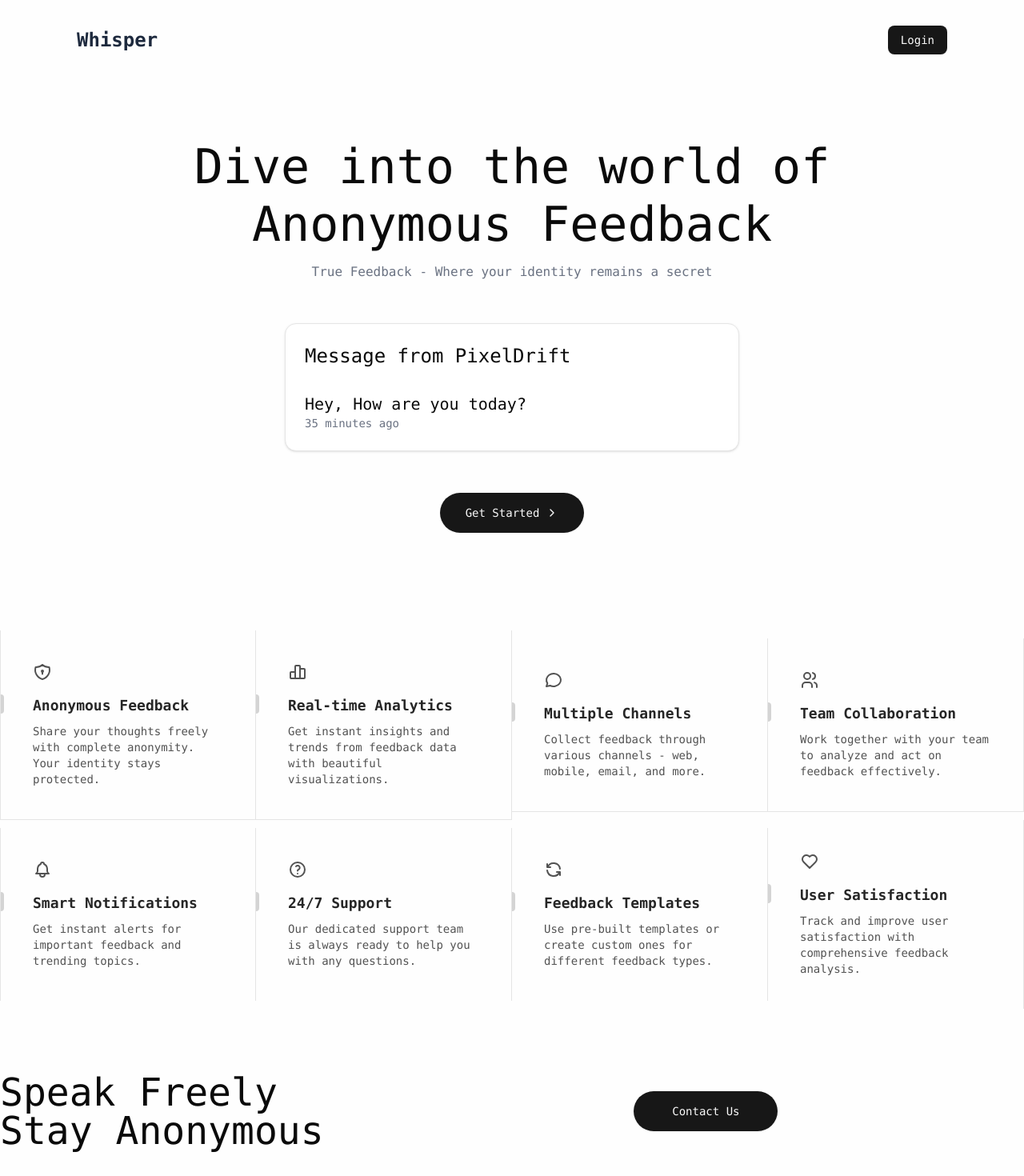
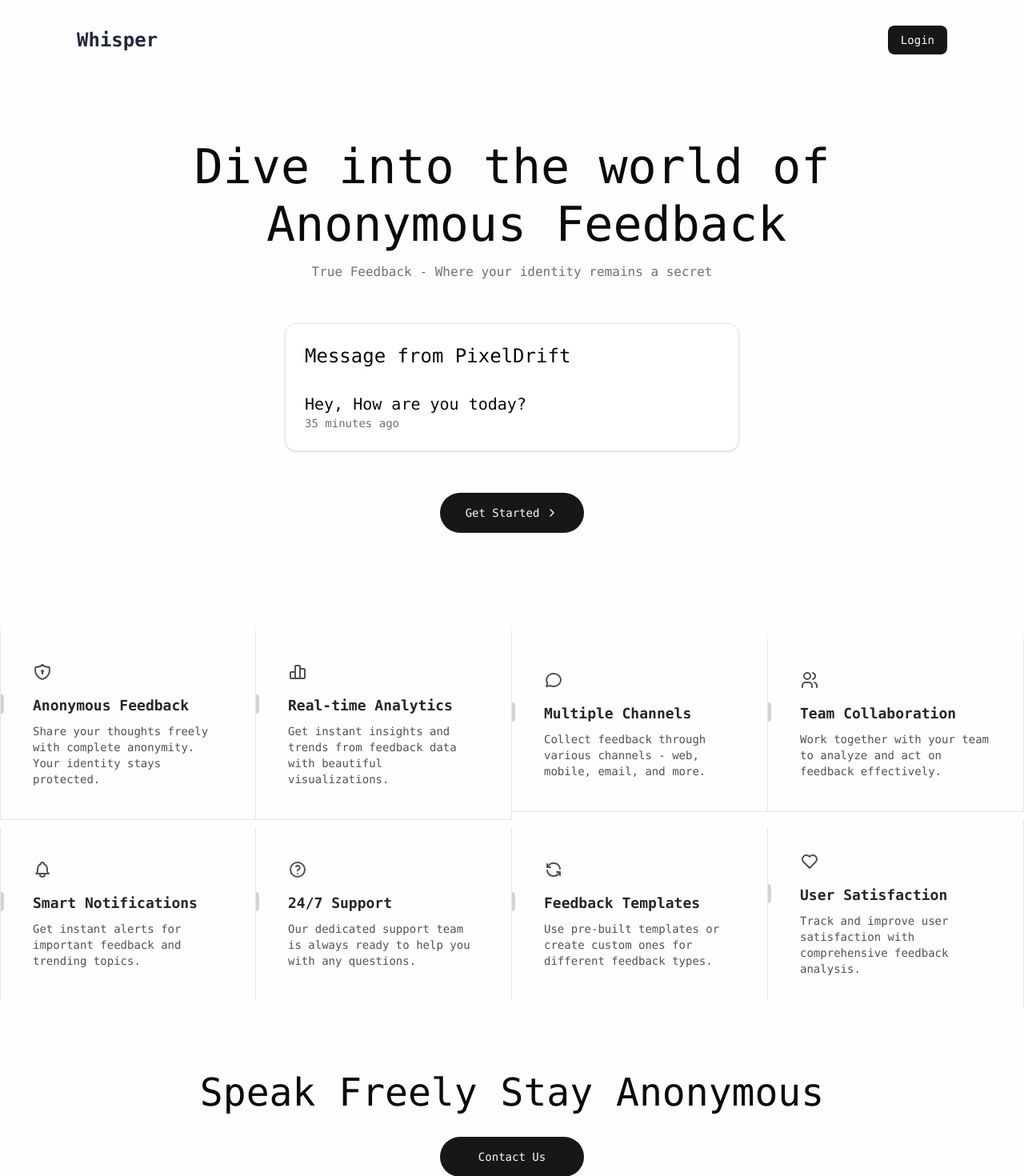
Before and after one commit to nilavtalukdar06/whisper, a Next.js app: page / in a window 1280 px wide. Shown: the top 1470 px of the page at 80% size. Built offline with nearby package versions, Linux system fonts and the light colour scheme.

Commit message:
fixed some minor ui breaks

```diff
--- a/app/page.js
+++ b/app/page.js
@@ -11,7 +11,7 @@ export default function Home() {
       <Navbar />
       <HeroSection />
       <FeaturesSection />
-      <div className="my-10 flex justify-center items-center gap-y-4">
+      <div className="my-10 flex flex-col justify-center items-center gap-y-8">
         <p className="text-3xl sm:text-5xl font-medium">
           Speak Freely Stay Anonymous
         </p>
--- a/components/hero-section.jsx
+++ b/components/hero-section.jsx
@@ -7,12 +7,7 @@ import Link from "next/link";
 export default function HeroSection() {
   return (
     <section className="max-w-4xl my-8 mx-auto p-10">
-      <TextAnimate
-        className="text-center text-4xl lg:text-6xl leading-[54px] md:leading-[72px]"
-        animation="slideUp"
-        by="line"
-        once
-      >
+      <TextAnimate className="text-center text-4xl lg:text-6xl leading-[54px] md:leading-[72px]">
         Dive into the world of Anonymous Feedback
       </TextAnimate>
       <TextAnimate className="text-center my-3 text-gray-500 text-sm lg:text-base">
```
